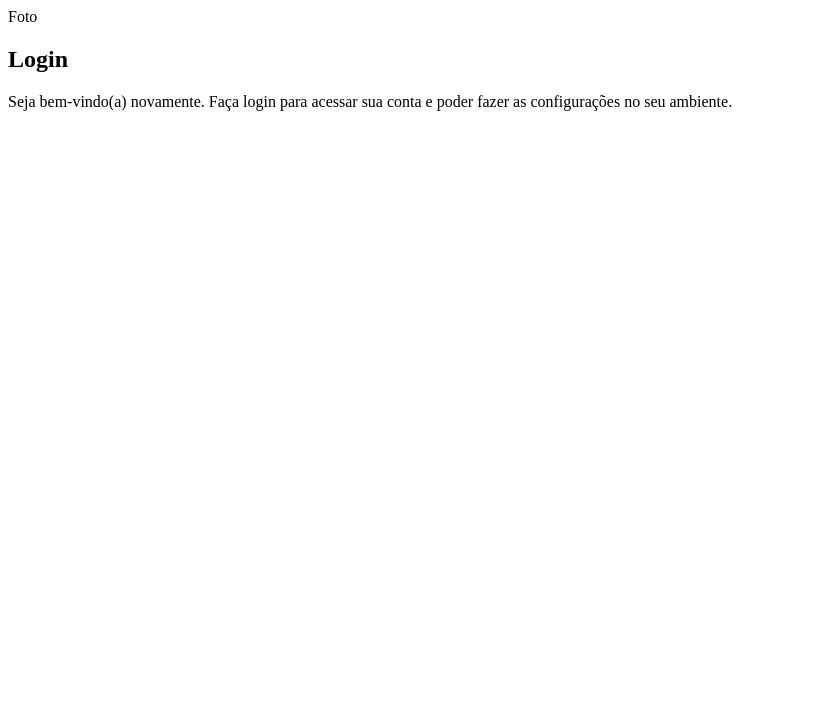
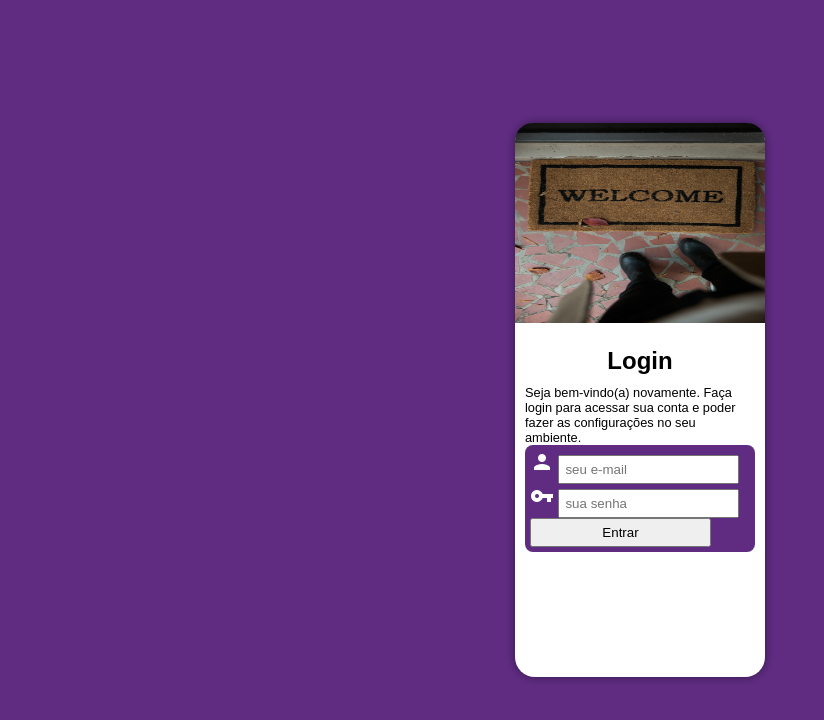
Before and after one commit to VictorMFL/projeto-login, a plain HTML site: page index.html in a window 1280 px wide. Shown: the whole page, without its empty margins (0-824 px from the left). Drawn offline with Linux system fonts and the light colour scheme.

Commit message:
tentando fazer

```diff
--- a/estilos/style.css
+++ b/estilos/style.css
@@ -16,3 +16,84 @@ TV: acima de 1200px.
     Verde: #49a09d
     Lilás: #5f2c82
 */
+
+:root {
+    --cor01: #49a09d;
+    --cor02: #5f2c82;
+}
+
+
+* {
+    margin: 0px;
+    padding: 0px;
+    font-family: Arial, Helvetica, sans-serif;
+    box-sizing: border-box;
+}
+
+body {
+    height: 100vh;
+    width: 100vw;
+    background-color: var(--cor02);
+}
+
+main {
+    height: 100vh;
+    width: 100vw;
+    display: block;
+    position: relative;
+    box-shadow: 1px 1px 1px rgba(0, 0, 0, 0.418);
+}
+
+section {
+    display: block;
+    border-radius: 20px;
+}
+
+section#login {
+    box-shadow: 0px 0px 10px rgb(0 0 0 / 45%);
+    width: 250px;
+    position: absolute;
+    top: 50%;
+    left: 50%;
+    transform: translate(-50%, -50%);
+    background-color: white;
+}
+
+div > img {
+    background-position: center top;
+    height: 200px;
+    width: 250px;
+    background-size: cover;
+    border-top-left-radius: 18px;
+    border-top-right-radius: 18px;
+}
+
+div#formulario {
+    padding: 10px;
+    height: 350px;
+}
+
+div > h1 {
+    text-align: center;
+    padding: 10px;
+}
+
+div > p {
+    font-size: 0.8em;
+}
+
+i{
+    color: white;
+}
+
+ form {
+    background-color: var(--cor02);
+    width: 230px;
+    padding: 5px;
+    border-radius: 8px;
+}
+
+input {
+    width: 181px;
+    padding: 5px;
+}
--- a/index.html
+++ b/index.html
@@ -6,17 +6,24 @@
     <meta name="viewport" content="width=device-width, initial-scale=1.0">
     <title>Projeto login</title>
     <link rel="stylesheet" href="estilos/style.css">
+    <link rel="stylesheet" href="https://fonts.googleapis.com/icon?family=Material+Icons">
 </head>
 <body>
     <main>
         <section id="login">
             <div id="imagem">
-                Foto
+                <img src="imagens/img-login.jpg" alt="imagem-login">
             </div>
-            <div id="formulario">
+            <div id="formulario" class="campo">
                 <h1>Login</h1>
                 <p>Seja bem-vindo(a) novamente. Faça login para acessar sua conta e poder fazer as configurações no seu ambiente.</p>
-                <form action="login.php" method="post"></form>
+                <form action="login.php" method="post" autocomplete="on">
+                    <i class="material-icons">person</i>
+                    <input type="email" name="email" id="iemail" placeholder="seu e-mail" required>
+                    <i class="material-icons">vpn_key</i>
+                    <input type="password" name="senha" id="isenha" placeholder="sua senha">
+                    <input type="submit" value="Entrar" id="entar">
+                </form>
             </div>
         </section>
     </main>
```
